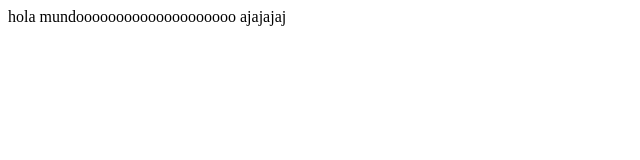
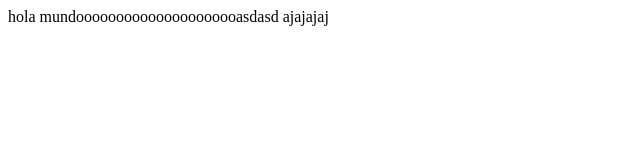
Before and after one commit to tobaweb/AppMobileVuelo, a plain HTML site: page index.html in a window 1280 px wide. Shown: the full height of the page, 0-640 px from the left. Drawn offline with Linux system fonts and the light colour scheme.

Commit message:
Update index.html
aaaaaaa

```diff
--- a/index.html
+++ b/index.html
@@ -7,7 +7,7 @@
     <title>Document</title>
 </head>
 <body>
-    hola mundoooooooooooooooooooo
+    hola mundooooooooooooooooooooasdasd
     ajajajaj
 </body>
 </html>
```
